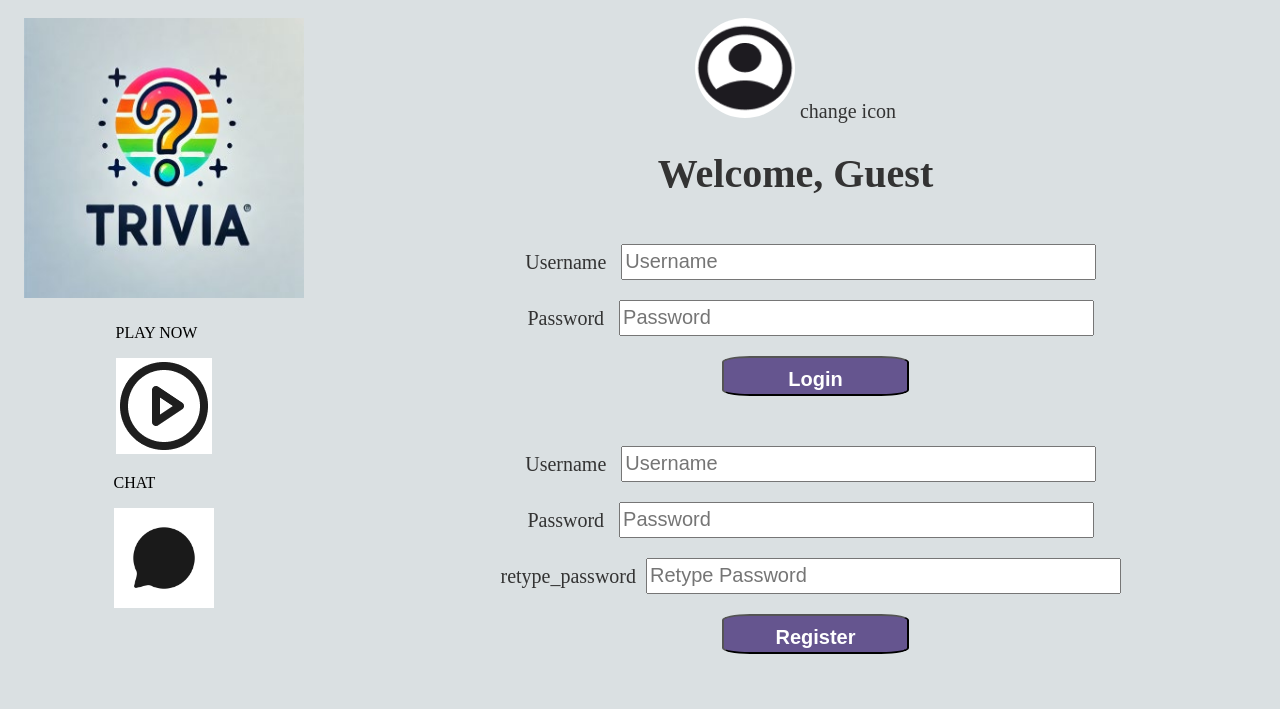
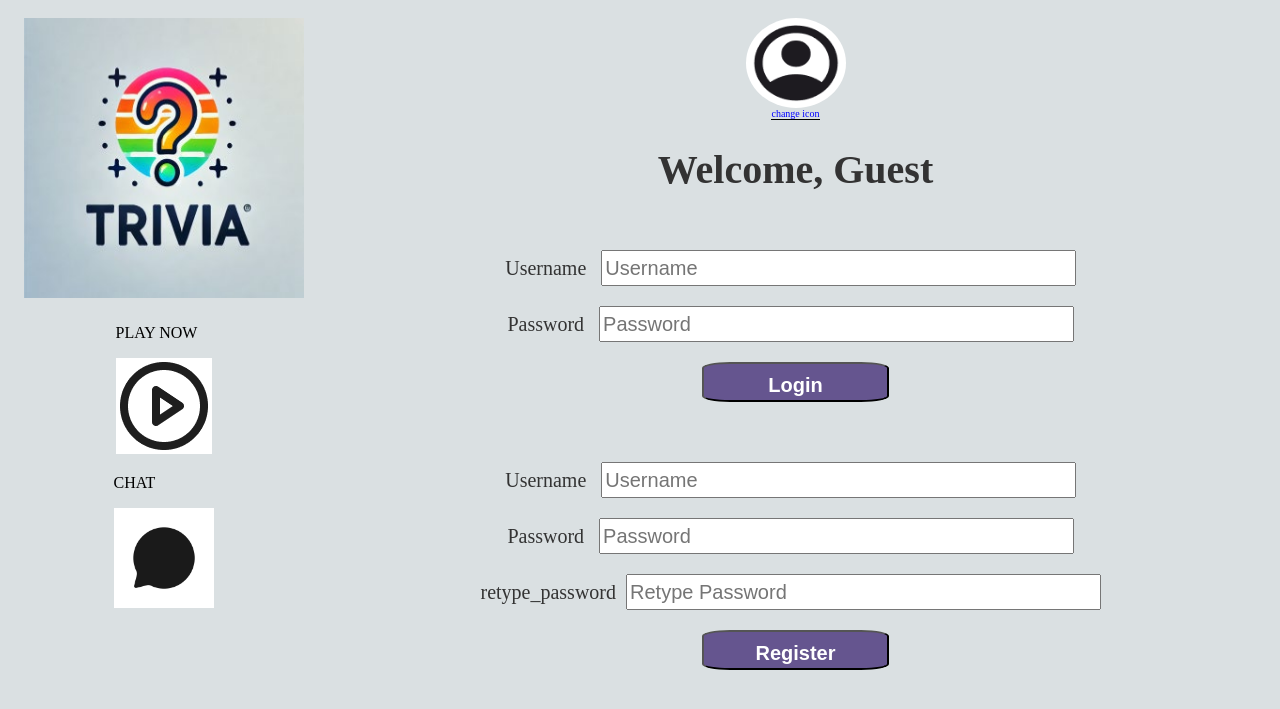
Before and after one commit to aegabrielsen/web-app, a Django app: page / in a window 1280 px wide. Shown: the top 709 px of the page. Run offline with Django 4.2, Linux system fonts and the light colour scheme; data that the repository does not hold is empty.

Commit message:
update to two pages

```diff
--- a/xxx_game/static/css/game.css
+++ b/xxx_game/static/css/game.css
@@ -149,3 +149,9 @@
     border-radius: 15%;
 
 }
+.avatar-small{
+    width: 20px;
+    height: 20px;
+    border-radius: 50%;
+    object-fit: cover;
+}
--- a/xxx_game/static/css/index.css
+++ b/xxx_game/static/css/index.css
@@ -11,6 +11,10 @@
 }
 .right-container{
     flex: 3;
+
+    display: flex;
+    flex-direction: column;
+    align-items: center;
 }
 .logo{
     padding:10px;
@@ -134,3 +138,9 @@
     float: right;
     padding: 10px;
 }
+
+#change-icon{
+    font-size:10px;
+    color: blue;
+    border-bottom: 1px solid black;
+}
```
